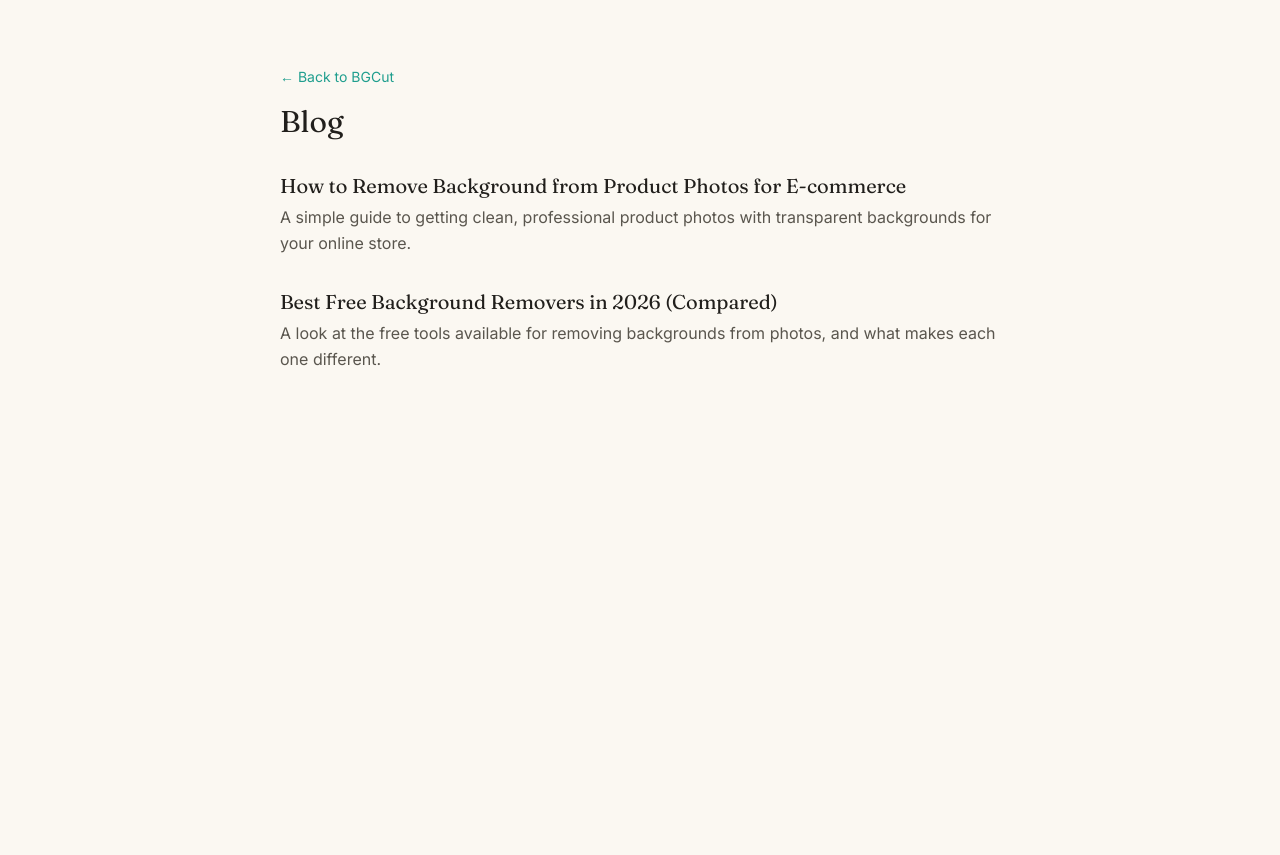
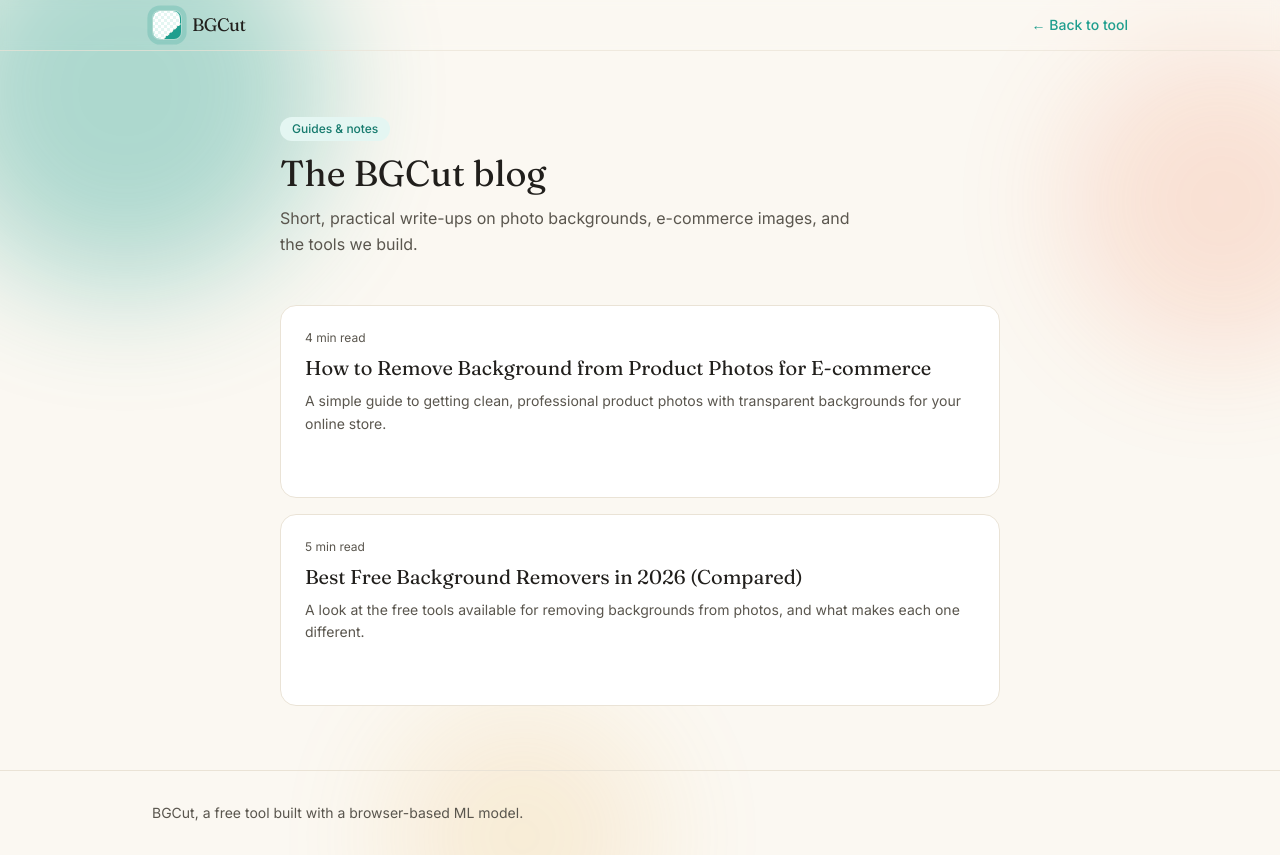
Before and after one commit to Aqib1012/bg-remover, a Next.js app: page /blog in a window 1280 px wide. Before the commit the page ends 800 px from the top, so only its background shows below. Built offline with nearby package versions, Linux system fonts and the light colour scheme.

Commit message:
Update BlogIndex layout and include logo
Refactor BlogIndex component layout and add logo.

```diff
--- a/app/blog/page.tsx
+++ b/app/blog/page.tsx
@@ -1,5 +1,6 @@
 import Link from "next/link";
 import type { Metadata } from "next";
+import Logo from "../Logo";
 
 export const metadata: Metadata = {
   title: "Blog — BGCut",
@@ -12,33 +13,85 @@ const posts = [
     title: "How to Remove Background from Product Photos for E-commerce",
     excerpt:
       "A simple guide to getting clean, professional product photos with transparent backgrounds for your online store.",
+    readTime: "4 min read",
   },
   {
     slug: "best-free-background-removers-2026",
     title: "Best Free Background Removers in 2026 (Compared)",
     excerpt:
       "A look at the free tools available for removing backgrounds from photos, and what makes each one different.",
+    readTime: "5 min read",
   },
 ];
 
 export default function BlogIndex() {
   return (
-    <main className="min-h-screen bg-cream">
-      <div className="max-w-3xl mx-auto px-6 py-16">
-        <Link href="/" className="text-sm text-teal hover:underline">
-          ← Back to BGCut
+    <main className="min-h-screen relative">
+      <div className="blob-field">
+        <div className="blob blob-1" />
+        <div className="blob blob-2" />
+        <div className="blob blob-3" />
+      </div>
+
+      <div className="relative z-10">
+        <header className="border-b border-border/70 backdrop-blur-sm">
+          <div className="max-w-5xl mx-auto px-6 py-2.5 flex items-center justify-between">
+            <Link href="/" className="flex items-center gap-2.5">
+              <div className="pulse-ring rounded-lg">
+                <Logo />
+              </div>
+              <span className="font-display text-lg tracking-tight text-ink">
+                BGCut
+              </span>
             </Link>
-        <h1 className="font-display text-3xl mt-4 mb-8 text-ink">Blog</h1>
-        <div className="space-y-8">
+            <Link
+              href="/"
+              className="text-sm font-medium text-teal hover:underline"
+            >
+              ← Back to tool
+            </Link>
+          </div>
+        </header>
+
+        <section className="max-w-3xl mx-auto px-6 py-16">
+          <span className="inline-block px-3 py-1 rounded-full bg-tealSoft text-tealDeep text-xs font-medium mb-3">
+            Guides & notes
+          </span>
+          <h1 className="font-display text-3xl sm:text-4xl leading-tight mb-3 text-ink">
+            The BGCut blog
+          </h1>
+          <p className="text-inkSoft leading-relaxed mb-12 max-w-xl">
+            Short, practical write-ups on photo backgrounds, e-commerce
+            images, and the tools we build.
+          </p>
+
+          <div className="space-y-4">
             {posts.map((post) => (
-            <Link key={post.slug} href={`/blog/${post.slug}`} className="block group">
-              <h2 className="font-display text-xl text-ink group-hover:text-teal transition-colors">
+              <Link
+                key={post.slug}
+                href={`/blog/${post.slug}`}
+                className="group block rounded-2xl border border-border bg-card p-6 hover:border-teal/40 hover:shadow-lg hover:shadow-teal/5 hover:-translate-y-0.5 transition-all"
+              >
+                <p className="text-xs text-inkSoft mb-2">{post.readTime}</p>
+                <h2 className="font-display text-xl text-ink group-hover:text-teal transition-colors mb-2">
                   {post.title}
                 </h2>
-              <p className="text-inkSoft mt-1 leading-relaxed">{post.excerpt}</p>
+                <p className="text-inkSoft leading-relaxed text-sm">
+                  {post.excerpt}
+                </p>
+                <span className="inline-flex items-center gap-1 text-sm text-teal font-medium mt-4 opacity-0 group-hover:opacity-100 transition-opacity">
+                  Read article →
+                </span>
               </Link>
             ))}
           </div>
+        </section>
+
+        <footer className="border-t border-border py-8">
+          <div className="max-w-5xl mx-auto px-6 text-sm text-inkSoft">
+            BGCut, a free tool built with a browser-based ML model.
+          </div>
+        </footer>
       </div>
     </main>
   );
```
Lines whose indentation alone changed are shown as unchanged.
